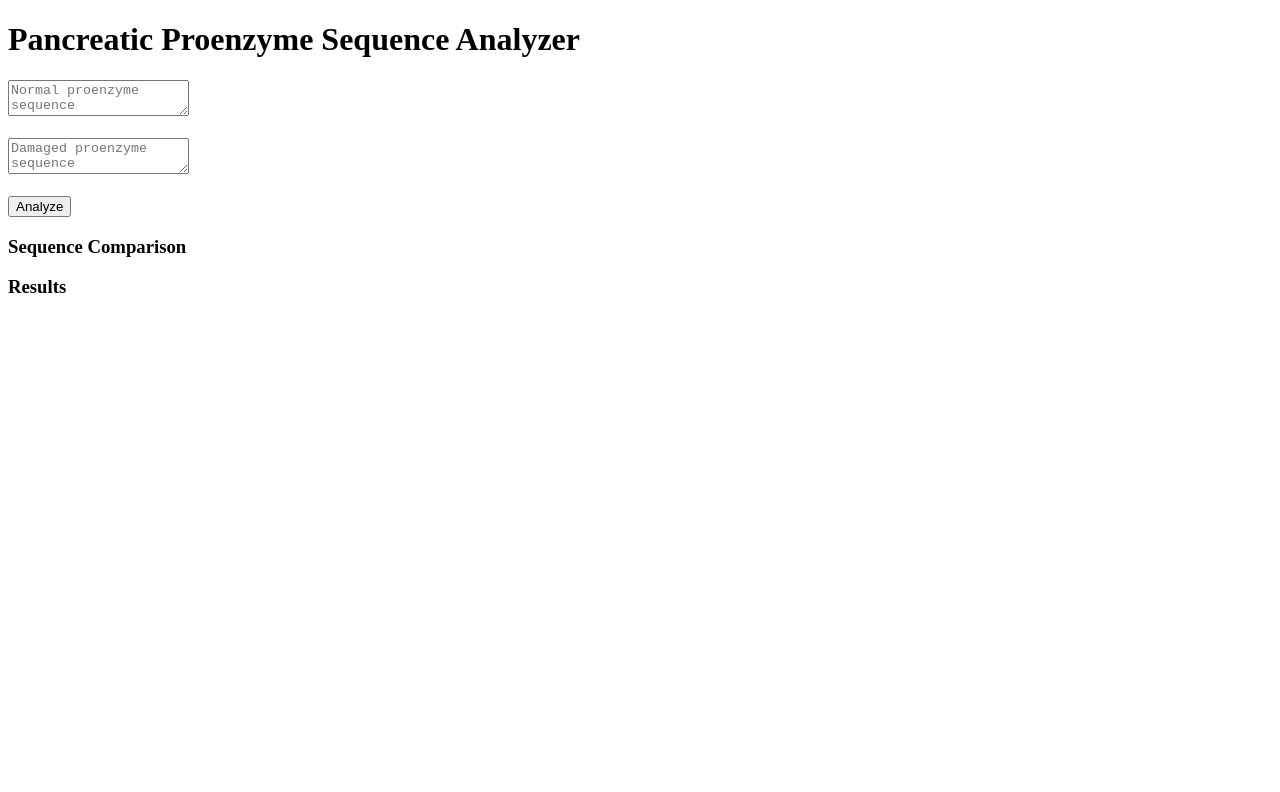
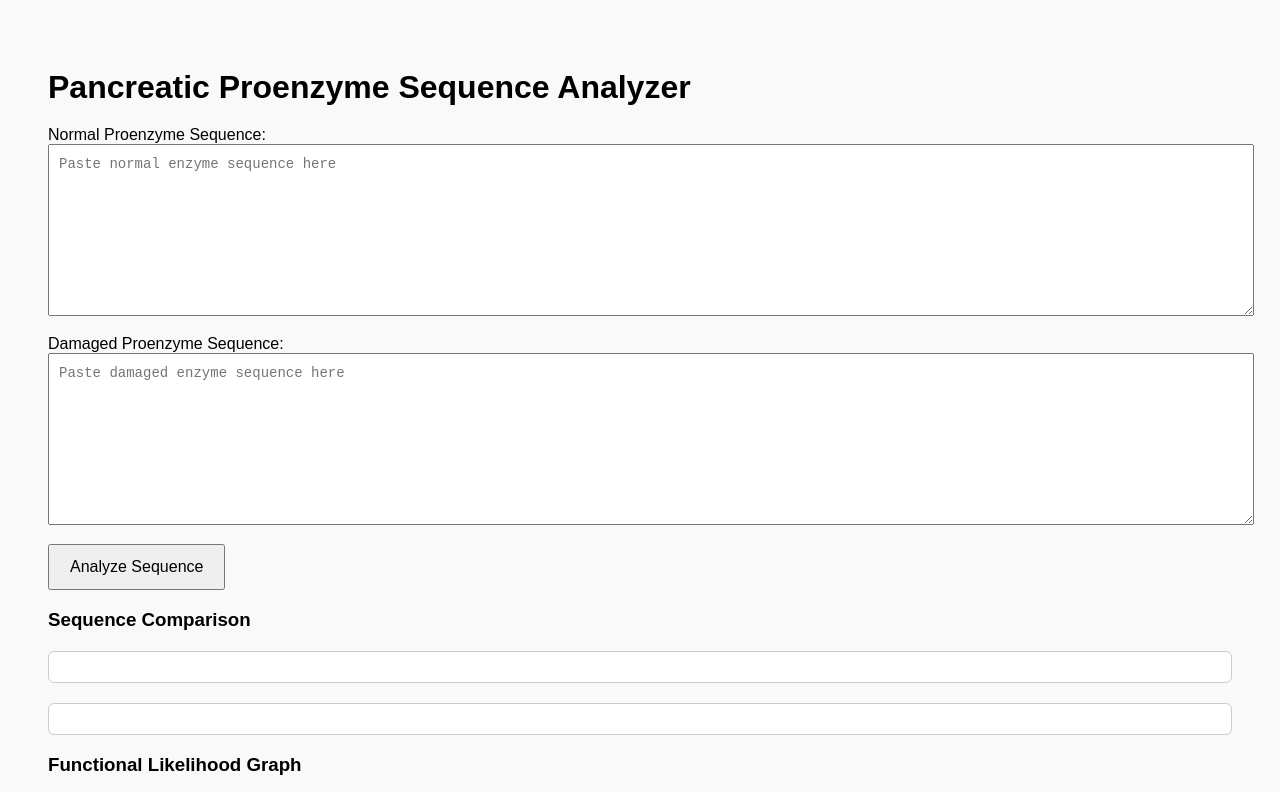
Before and after one commit to nareddyt1-cell/Backend1, a plain HTML site: page templates/index.html in a window 1280 px wide. Drawn offline with nearby package versions, Linux system fonts and the light colour scheme.

Commit message:
Update index.html

```diff
--- a/templates/index.html
+++ b/templates/index.html
@@ -1,24 +1,73 @@
 <!DOCTYPE html>
-<html>
+<html lang="en">
 <head>
+    <meta charset="UTF-8">
     <title>Pancreatic Proenzyme Sequence Analyzer</title>
     <script src="https://cdn.jsdelivr.net/npm/chart.js"></script>
+    <style>
+        body {
+            font-family: Arial, sans-serif;
+            background: #f9f9f9;
+            padding: 40px;
+        }
+        h1 { margin-bottom: 20px; }
+        textarea {
+            width: 100%;
+            height: 150px;
+            font-family: monospace;
+            font-size: 14px;
+            line-height: 1.3;
+            white-space: pre-wrap;
+            word-wrap: break-word;
+            overflow-wrap: break-word;
+            margin-bottom: 15px;
+            padding: 10px;
+        }
+        button {
+            padding: 12px 20px;
+            font-size: 16px;
+            cursor: pointer;
+        }
+        #sequenceView {
+            font-family: monospace;
+            white-space: pre-wrap;
+            background: #fff;
+            padding: 15px;
+            border-radius: 6px;
+            border: 1px solid #ccc;
+            margin-top: 20px;
+        }
+        #results {
+            background: #fff;
+            padding: 15px;
+            margin-top: 20px;
+            border-radius: 6px;
+            border: 1px solid #ccc;
+        }
+        .mutation {
+            color: red;
+            font-weight: bold;
+        }
+    </style>
 </head>
 <body>
 
 <h1>Pancreatic Proenzyme Sequence Analyzer</h1>
 
-<textarea id="normal" placeholder="Normal proenzyme sequence"></textarea><br><br>
-<textarea id="damaged" placeholder="Damaged proenzyme sequence"></textarea><br><br>
+<label>Normal Proenzyme Sequence:</label>
+<textarea id="normal" placeholder="Paste normal enzyme sequence here"></textarea>
 
-<button onclick="analyze()">Analyze</button>
+<label>Damaged Proenzyme Sequence:</label>
+<textarea id="damaged" placeholder="Paste damaged enzyme sequence here"></textarea>
+
+<button onclick="analyze()">Analyze Sequence</button>
 
 <h3>Sequence Comparison</h3>
-<pre id="sequenceView" style="font-family: monospace;"></pre>
+<pre id="sequenceView"></pre>
 
-<h3>Results</h3>
 <div id="results"></div>
 
+<h3>Functional Likelihood Graph</h3>
 <canvas id="likelihoodChart" width="400" height="200"></canvas>
 
 <script>
@@ -27,63 +76,81 @@ function highlightMutations(normal, damaged, differences) {
     for (let i = 0; i < normal.length; i++) {
         const diff = differences.find(d => d.position === i + 1);
         if (diff) {
-            damagedView += `<span style="color:red;font-weight:bold;">${damaged[i]}</span>`;
+            damagedView += `<span class="mutation">${damaged[i]}</span>`;
         } else {
             damagedView += damaged[i] || "-";
         }
+        if ((i+1) % 50 === 0) damagedView += "\n"; // wrap every 50 residues
     }
-    return `Normal:  ${normal}\nDamaged: ${damagedView}`;
+    let normalWrapped = "";
+    for (let i = 0; i < normal.length; i++) {
+        normalWrapped += normal[i];
+        if ((i+1) % 50 === 0) normalWrapped += "\n";
+    }
+    return `Normal:  ${normalWrapped}\nDamaged: ${damagedView}`;
 }
 
 async function analyze() {
-    const normal = document.getElementById("normal").value;
-    const damaged = document.getElementById("damaged").value;
+    const normal = document.getElementById("normal").value.trim();
+    const damaged = document.getElementById("damaged").value.trim();
+    const resultsDiv = document.getElementById("results");
+    const sequenceDiv = document.getElementById("sequenceView");
 
-    const res = await fetch("/analyze", {
+    if (!normal || !damaged) {
+        resultsDiv.innerHTML = "Please enter both sequences.";
+        return;
+    }
+
+    resultsDiv.innerHTML = "Analyzing...";
+    sequenceDiv.innerHTML = "";
+
+    try {
+        const response = await fetch("/analyze", {
             method: "POST",
             headers: {"Content-Type": "application/json"},
-        body: JSON.stringify({
-            normal_sequence: normal,
-            damaged_sequence: damaged
-        })
+            body: JSON.stringify({ normal_sequence: normal, damaged_sequence: damaged })
         });
 
-    const data = await res.json();
+        const data = await response.json();
 
-    document.getElementById("sequenceView").innerHTML =
-        highlightMutations(normal, damaged, data.differences);
+        // Sequence highlighting
+        sequenceDiv.innerHTML = highlightMutations(normal, damaged, data.differences);
 
-    let html = `
-        <p><strong>Total Mutations:</strong> ${data.summary.total_mutations}</p>
-        <p><strong>Functional Likelihood:</strong> ${data.summary.functional_likelihood}%</p>
-    `;
+        // Results display
+        let html = `<p><strong>Total Mutations:</strong> ${data.summary.total_mutations}</p>`;
+        html += `<p><strong>Functional Likelihood:</strong> ${data.summary.functional_likelihood}%</p>`;
 
         if (data.matched_enzymes.length > 0) {
-        html += "<h3>Identified Digestive Proenzymes</h3><ul>";
+            html += "<h4>Identified Digestive Proenzymes</h4><ul>";
             data.matched_enzymes.forEach(e => {
-            html += `<li>${e.name} (${e.gene}) – UniProt ${e.accession}</li>`;
+                html += `<li>${e.name} (${e.gene}) – UniProt: ${e.accession}</li>`;
             });
             html += "</ul>";
         }
 
-    document.getElementById("results").innerHTML = html;
+        resultsDiv.innerHTML = html;
 
-    new Chart(document.getElementById("likelihoodChart"), {
+        // Chart
+        const ctx = document.getElementById("likelihoodChart").getContext("2d");
+        new Chart(ctx, {
             type: "bar",
             data: {
                 labels: ["Normal", "Damaged"],
                 datasets: [{
                     label: "Functional Likelihood (%)",
-                data: [
-                    data.likelihoods.normal,
-                    data.likelihoods.damaged
-                ]
+                    data: [data.likelihoods.normal, data.likelihoods.damaged],
+                    backgroundColor: ["#4caf50", "#f44336"]
                 }]
             },
             options: {
                 scales: { y: { min: 0, max: 100 } }
             }
         });
+
+    } catch (err) {
+        console.error(err);
+        resultsDiv.innerHTML = "Error connecting to backend.";
+    }
 }
 </script>
 
```
Lines whose indentation alone changed are shown as unchanged.
